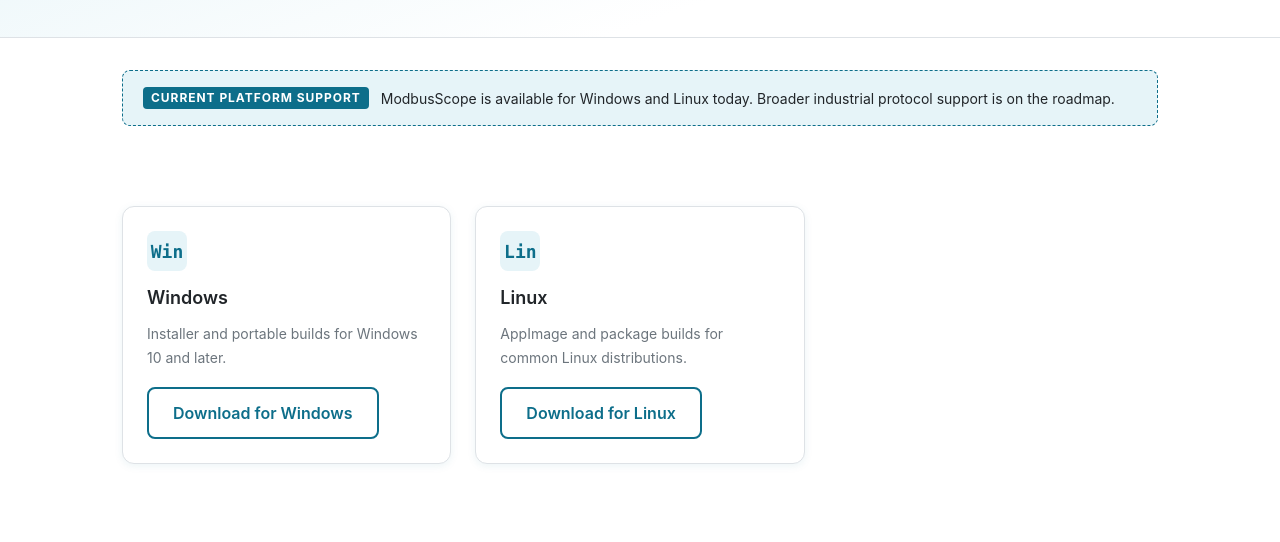
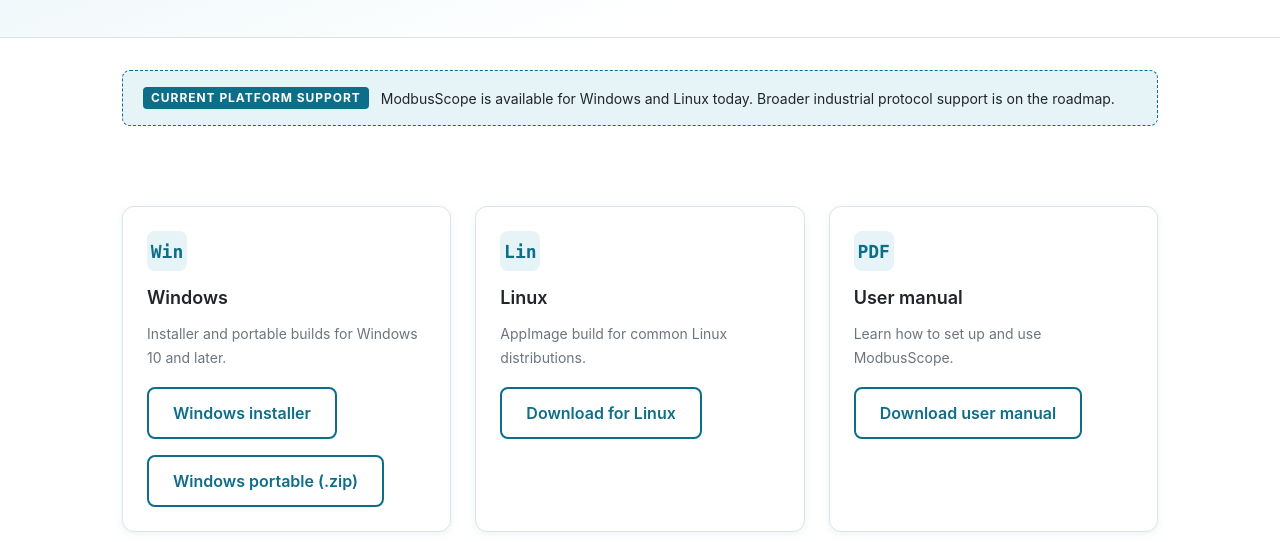
Before and after one commit to ModbusScope/modbusscope.github.io, an Eleventy site: page src/downloads/index.html in a window 1280 px wide. Shown: the part 258-800 px from the top of the page. Built offline with nearby package versions, Linux system fonts and the light colour scheme; Eleventy itself is replaced by a stand-in of ours; files that its build step writes are made by us from their sources.

Commit message:
Update download links

```diff
--- a/src/downloads/index.html
+++ b/src/downloads/index.html
@@ -36,9 +36,13 @@
             <p class="feature-card__desc">
               Installer and portable builds for Windows 10 and later.
             </p>
-            <a href="https://github.com/ModbusScope/ModbusScope/releases/latest"
-               class="btn btn-outline" target="_blank" rel="noopener">
-              Download for Windows
+            <a href="https://dl.modbusscope.com/releases/latest/ModbusScope_setup.exe"
+               class="btn btn-outline">
+              Windows installer
+            </a>
+            <a href="https://dl.modbusscope.com/releases/latest/ModbusScope.zip"
+               class="btn btn-outline">
+              Windows portable (.zip)
             </a>
           </article>
 
@@ -46,11 +50,23 @@
             <div class="feature-card__icon" aria-hidden="true">Lin</div>
             <h3 class="feature-card__title">Linux</h3>
             <p class="feature-card__desc">
-              AppImage and package builds for common Linux distributions.
+              AppImage build for common Linux distributions.
             </p>
-            <a href="https://github.com/ModbusScope/ModbusScope/releases/latest"
-               class="btn btn-outline" target="_blank" rel="noopener">
+            <a href="https://dl.modbusscope.com/releases/latest/ModbusScope-x86_64.AppImage"
+               class="btn btn-outline">
               Download for Linux
+            </a>
+          </article>
+
+          <article class="feature-card">
+            <div class="feature-card__icon" aria-hidden="true">PDF</div>
+            <h3 class="feature-card__title">User manual</h3>
+            <p class="feature-card__desc">
+              Learn how to set up and use ModbusScope.
+            </p>
+            <a href="https://dl.modbusscope.com/releases/latest/modbusscope-user-manual.pdf"
+               class="btn btn-outline">
+              Download user manual
             </a>
           </article>
 
```
